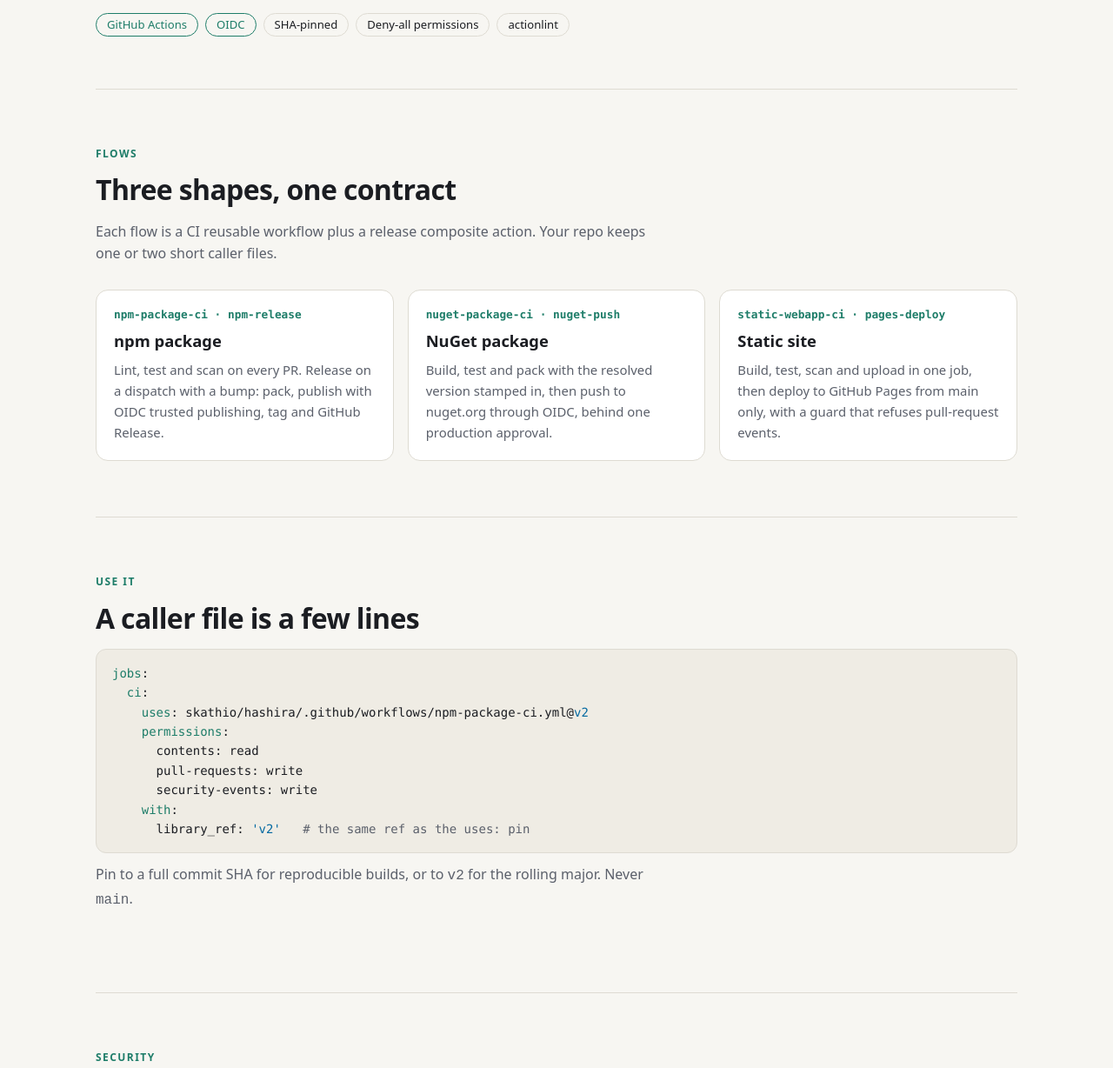
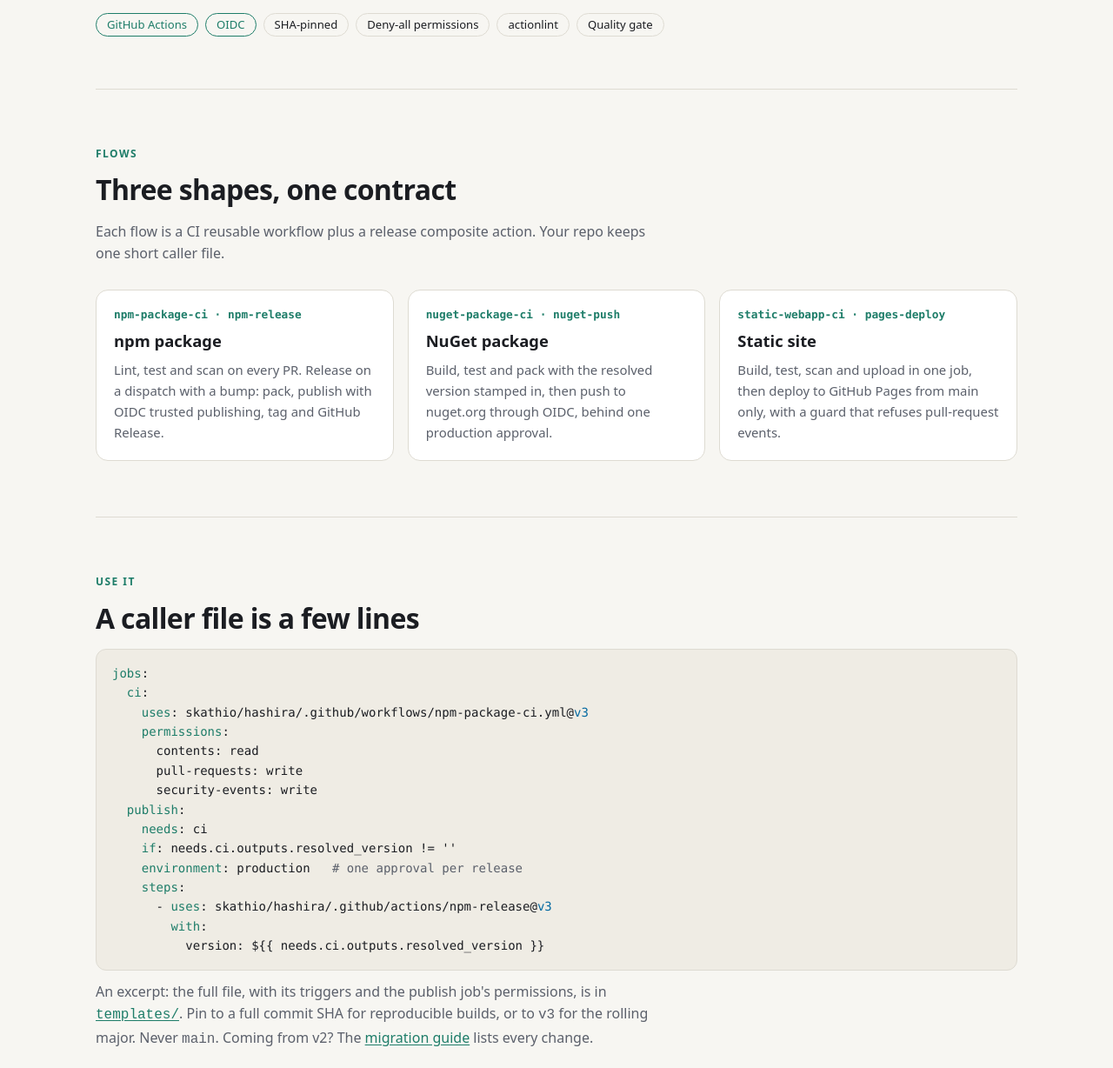
Before and after one commit to skathio/hashira, a website: page site/index.html in a window 1280 px wide. Shown: the part 603-1831 px from the top of the page at 87% size. Drawn offline with Linux system fonts and the light colour scheme.

Commit message:
docs(site): show the v3 caller and what v3 adds
The caller example pins @v3 with no library_ref and shows the gated
publish job; the pin advice names v3. The page counts 11 actions, adds
cards for the quality gate, the single pin and the consumer integration
suite, and links the catalog and the v2 to v3 migration guide.

Co-Authored-By: Claude Opus 5.5 <noreply@anthropic.com>
Claude-Session: https://claude.ai/code/session_01UvKpmsnCNBW1SGZxrncYKQ

```diff
--- a/site/index.html
+++ b/site/index.html
@@ -18,7 +18,7 @@ h1{font-size:4rem;line-height:1.05;letter-spacing:-.035em;margin:12px 0 20px}h1
 .stats{display:grid;grid-template-columns:repeat(4,1fr);gap:14px;margin:28px 0 18px}.stat{background:var(--surface);border:1px solid var(--line);border-radius:12px;padding:14px 16px}
 .stat b{display:block;font-size:1.6rem}.stat span{color:var(--muted);font-size:.85rem}
 .pills{display:flex;flex-wrap:wrap;gap:8px}.pills span{border:1px solid var(--line);border-radius:999px;padding:2px 12px;font-size:.82rem}.pills span:nth-child(-n+2){border-color:var(--accent);color:var(--accent)}
-section{border-top:1px solid var(--line);padding:64px 0}h2{font-size:2rem;letter-spacing:-.02em;margin:6px 0 10px}.sub{color:var(--muted);max-width:660px;margin:0 0 28px}
+section{border-top:1px solid var(--line);padding:64px 0}h2{font-size:2rem;letter-spacing:-.02em;margin:6px 0 10px}.sub{color:var(--muted);max-width:660px;margin:0 0 28px}.sub a{color:var(--accent);text-decoration:underline;text-underline-offset:2px}
 pre{margin:0 0 12px;padding:16px 18px;background:var(--code);border:1px solid var(--line);border-radius:12px;overflow-x:auto;font:14px/1.6 var(--mono)}
 .k{color:var(--accent)}.c{color:var(--muted)}.t{color:#0369a1}@media (prefers-color-scheme:dark){:root:not([data-theme=light]) .t{color:#7dd3fc}}:root[data-theme=dark] .t{color:#7dd3fc}
 .two{display:grid;grid-template-columns:1fr 1fr;gap:18px}
@@ -37,10 +37,10 @@ footer{border-top:1px solid var(--line);padding:32px 0 48px;color:var(--muted);f
 <div class=eyebrow>CI/CD library · MIT</div>
 <h1>hash<i>ira</i>: the pillars every release stands on.</h1>
 <p class=lede>Reusable GitHub Actions workflows and composite actions for the three shapes most projects ship: an npm package, a NuGet package and a static site on Pages. Pinned, least-privilege, and publishing through OIDC, so a release needs one approval and no long-lived token.</p>
-<div class=stats><div class=stat><b>3</b><span>flows: npm, NuGet, Pages</span></div><div class=stat><b>10</b><span>composite actions</span></div><div class=stat><b>5</b><span>scans in the suite</span></div><div class=stat><b>OIDC</b><span>trusted publishing, no stored token</span></div></div>
-<div class=pills><span>GitHub Actions</span><span>OIDC</span><span>SHA-pinned</span><span>Deny-all permissions</span><span>actionlint</span></div>
+<div class=stats><div class=stat><b>3</b><span>flows: npm, NuGet, Pages</span></div><div class=stat><b>11</b><span>composite actions</span></div><div class=stat><b>5</b><span>scans in the suite</span></div><div class=stat><b>OIDC</b><span>trusted publishing, no stored token</span></div></div>
+<div class=pills><span>GitHub Actions</span><span>OIDC</span><span>SHA-pinned</span><span>Deny-all permissions</span><span>actionlint</span><span>Quality gate</span></div>
 </div><img class=emblem src="mark.svg" alt=""></header>
-<section id="flows"><div class=eyebrow>Flows</div><h2>Three shapes, one contract</h2><p class=sub>Each flow is a CI reusable workflow plus a release composite action. Your repo keeps one or two short caller files.</p>
+<section id="flows"><div class=eyebrow>Flows</div><h2>Three shapes, one contract</h2><p class=sub>Each flow is a CI reusable workflow plus a release composite action. Your repo keeps one short caller file.</p>
 <div class=grid>
 <div class=flow><code>npm-package-ci · npm-release</code><h3>npm package</h3><p>Lint, test and scan on every PR. Release on a dispatch with a bump: pack, publish with OIDC trusted publishing, tag and GitHub Release.</p></div>
 <div class=flow><code>nuget-package-ci · nuget-push</code><h3>NuGet package</h3><p>Build, test and pack with the resolved version stamped in, then push to nuget.org through OIDC, behind one production approval.</p></div>
@@ -49,14 +49,20 @@ footer{border-top:1px solid var(--line);padding:32px 0 48px;color:var(--muted);f
 <section id="use"><div class=eyebrow>Use it</div><h2>A caller file is a few lines</h2>
 <pre><span class=k>jobs</span>:
   <span class=k>ci</span>:
-    <span class=k>uses</span>: skathio/hashira/.github/workflows/npm-package-ci.yml@<span class=t>v2</span>
+    <span class=k>uses</span>: skathio/hashira/.github/workflows/npm-package-ci.yml@<span class=t>v3</span>
     <span class=k>permissions</span>:
       contents: read
       pull-requests: write
       security-events: write
-    <span class=k>with</span>:
-      library_ref: <span class=t>'v2'</span>   <span class=c># the same ref as the uses: pin</span></pre>
-<p class=sub>Pin to a full commit SHA for reproducible builds, or to <code>v2</code> for the rolling major. Never <code>main</code>.</p></section>
+  <span class=k>publish</span>:
+    <span class=k>needs</span>: ci
+    <span class=k>if</span>: needs.ci.outputs.resolved_version != ''
+    <span class=k>environment</span>: production   <span class=c># one approval per release</span>
+    <span class=k>steps</span>:
+      - <span class=k>uses</span>: skathio/hashira/.github/actions/npm-release@<span class=t>v3</span>
+        <span class=k>with</span>:
+          version: ${{ needs.ci.outputs.resolved_version }}</pre>
+<p class=sub>An excerpt: the full file, with its triggers and the publish job's permissions, is in <a href="https://github.com/skathio/hashira/blob/main/templates/npm/ci.yml"><code>templates/</code></a>. Pin to a full commit SHA for reproducible builds, or to <code>v3</code> for the rolling major. Never <code>main</code>. Coming from v2? The <a href="https://github.com/skathio/hashira/blob/main/docs/migration-v2-to-v3.md">migration guide</a> lists every change.</p></section>
 <section id="security"><div class=eyebrow>Security</div><h2>What it carries for you</h2><div class=grid>
 <div class=f><b>Pinned actions</b><span>Every third-party action is pinned to a full commit SHA, with its version in a comment.</span></div>
 <div class=f><b>Deny-all permissions</b><span>The workflow baseline is <code>{}</code>; each job is granted only what it needs.</span></div>
@@ -64,9 +70,12 @@ footer{border-top:1px solid var(--line);padding:32px 0 48px;color:var(--muted);f
 <div class=f><b>Explicit releases</b><span>A dispatch with a bump picks the version. Nothing is inferred from commit messages.</span></div>
 <div class=f><b>Scan suite</b><span>osv, gitleaks, dependency review, CodeQL and actionlint. Each flow sets its defaults, and you can switch any of them off.</span></div>
 <div class=f><b>No pull_request_target</b><span>Shape lints refuse the trigger that hands secrets to fork PRs.</span></div>
+<div class=f><b>Quality gate</b><span>SoMi scores what each pull request changes and blocks code over its limits. On by default, one input to switch off.</span></div>
+<div class=f><b>One pin, not two</b><span>Each workflow checks its own actions out at the commit you pinned. There is no second ref to keep in step.</span></div>
+<div class=f><b>Tested like a consumer</b><span>Every change runs all three flows end to end in real fixture repos, publishing packages to throwaway registries.</span></div>
 </div></section>
 <section id="users"><div class=eyebrow>In production</div><h2>Every skathio project ships on it</h2><div class=users>
 <a href="https://skathio.github.io/somi/"><img src="users/somi.svg" alt="">SoMi · npm</a><a href="https://skathio.github.io/rogue/"><img src="users/rogue.svg" alt="">Rogue · NuGet</a><a href="https://skathio.github.io/hinokami/"><img src="users/hinokami.svg" alt="">Hinokami · Pages</a><a href="https://skathio.github.io/maneki/"><img src="users/maneki.svg" alt="">Maneki · Pages</a><a href="https://skathio.github.io/"><img src="users/skathio.svg" alt="">skathio.github.io · Pages</a></div></section>
-<section id="docs"><div class=eyebrow>Docs</div><h2>Read more</h2><div class=links><a class=p href="https://github.com/skathio/hashira/blob/main/docs/usage.md">Usage and pin policy</a><a href="https://github.com/skathio/hashira/blob/main/docs/flows/npm.md">npm flow</a><a href="https://github.com/skathio/hashira/blob/main/docs/flows/nuget.md">NuGet flow</a><a href="https://github.com/skathio/hashira/blob/main/docs/flows/static-webapp.md">Static site flow</a><a href="https://github.com/skathio/hashira/releases">Releases</a><a href="https://github.com/skathio/hashira">Code</a></div></section>
+<section id="docs"><div class=eyebrow>Docs</div><h2>Read more</h2><div class=links><a class=p href="https://github.com/skathio/hashira/blob/main/docs/usage.md">Usage and pin policy</a><a href="https://github.com/skathio/hashira/blob/main/docs/flows/npm.md">npm flow</a><a href="https://github.com/skathio/hashira/blob/main/docs/flows/nuget.md">NuGet flow</a><a href="https://github.com/skathio/hashira/blob/main/docs/flows/static-webapp.md">Static site flow</a><a href="https://github.com/skathio/hashira/blob/main/docs/catalog.md">Catalog</a><a href="https://github.com/skathio/hashira/blob/main/docs/migration-v2-to-v3.md">v2 to v3</a><a href="https://github.com/skathio/hashira/releases">Releases</a><a href="https://github.com/skathio/hashira">Code</a></div></section>
 <footer>hashira · MIT · part of <a style="text-decoration:underline" href="https://skathio.github.io/">skathio</a></footer>
 </div></body></html>
```
